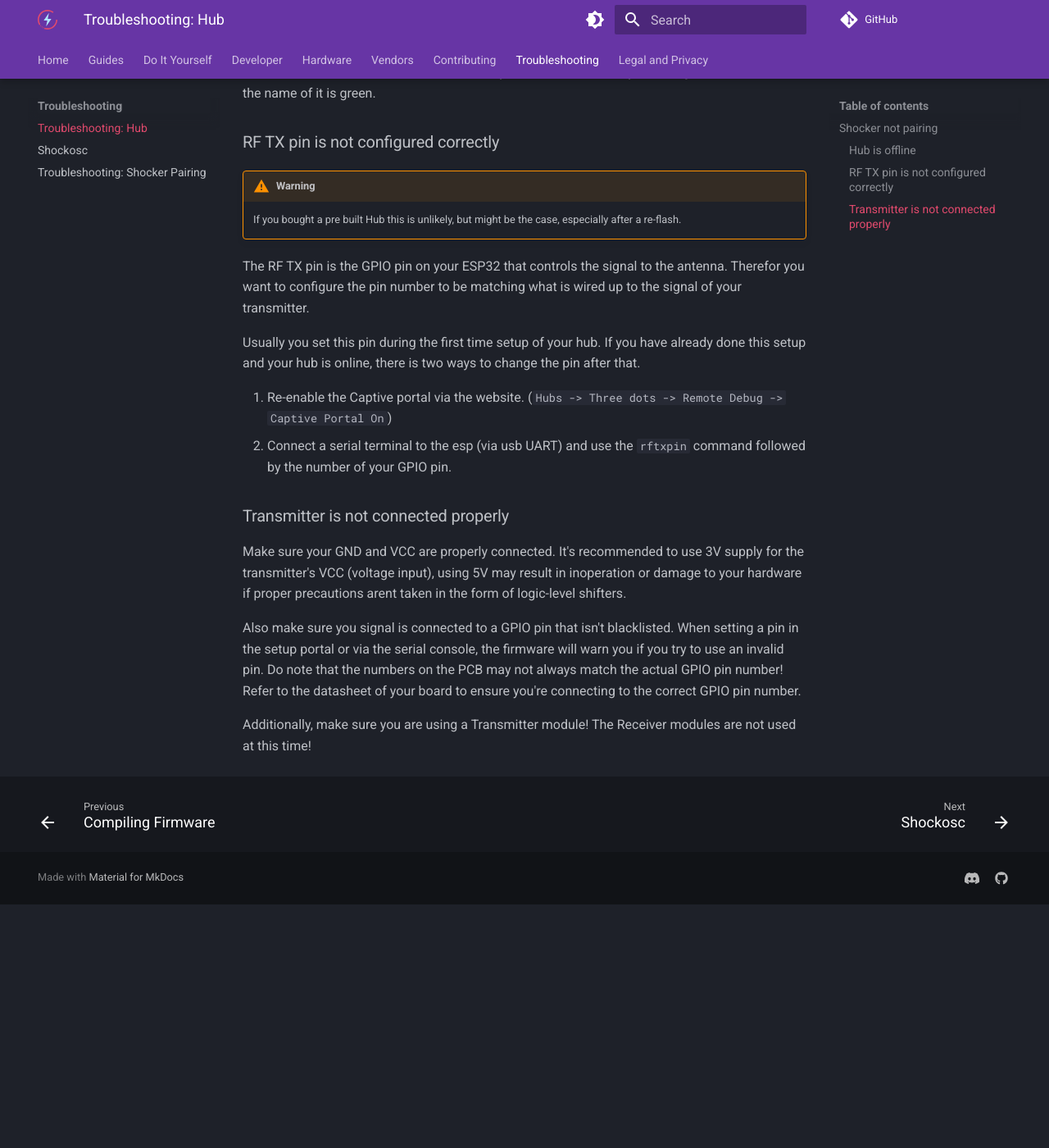
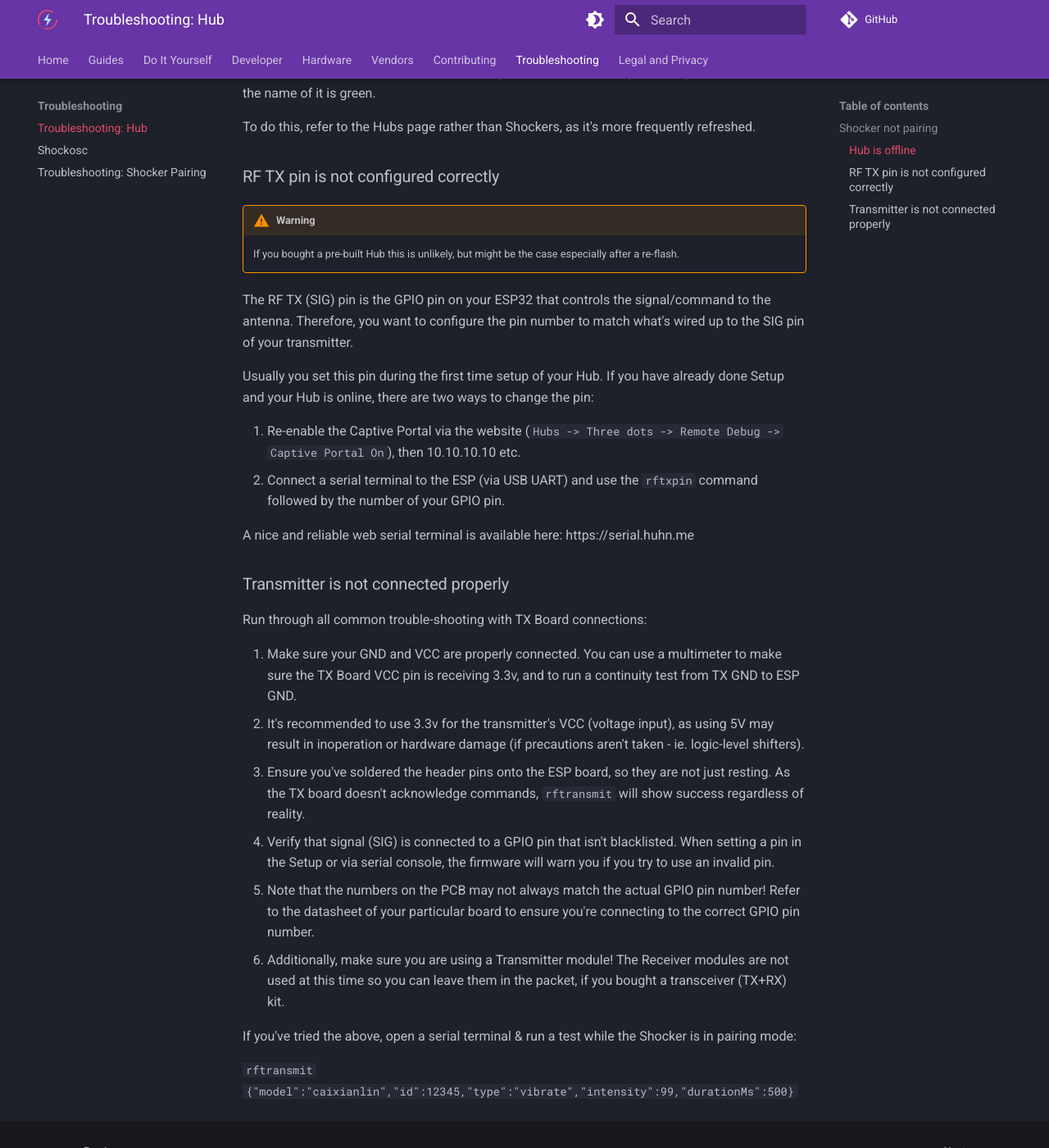
Before and after one commit to OpenShock/Wiki, an MkDocs documentation site: the page built from docs/troubleshooting/hub.md, in a window 1280 px wide and 1400 px high, scrolled down 416 px. Shown: the whole window at 82% size. Built offline with MkDocs 1.6.1 and Material for MkDocs 9.7.7, drawn with Linux system fonts in a browser that asks for light colours; comment, search, counter and statistics services are not loaded; before the commit the page ends 1519 px from its top, so only the background shows below that.

Commit message:
Expand troubleshooting (pairing issues)

```diff
--- a/docs/troubleshooting/hub.md
+++ b/docs/troubleshooting/hub.md
@@ -12,24 +12,33 @@
 
 Make sure the Hub is online on the Website, you can confirm this by checking if the dot next to the name of it is green.
 
+To do this, refer to the Hubs page rather than Shockers, as it's more frequently refreshed.
+
 ### RF TX pin is not configured correctly
 
 !!! warning
-    If you bought a pre built Hub this is unlikely, but might be the case, especially after a re-flash.
+    If you bought a pre-built Hub this is unlikely, but might be the case especially after a re-flash.
 
-The RF TX pin is the GPIO pin on your ESP32 that controls the signal to the antenna.
-Therefor you want to configure the pin number to be matching what is wired up to the signal of your transmitter.
+The RF TX (SIG) pin is the GPIO pin on your ESP32 that controls the signal/command to the antenna. Therefore, you want to configure the pin number to match what's wired up to the SIG pin of your transmitter.
 
-Usually you set this pin during the first time setup of your hub. If you have already done this setup and your hub is online, there is two ways to change the pin after that.
+Usually you set this pin during the first time setup of your Hub. If you have already done Setup and your Hub is online, there are two ways to change the pin:
 
-1. Re-enable the Captive portal via the website. (`Hubs -> Three dots -> Remote Debug -> Captive Portal On`)
-2. Connect a serial terminal to the esp (via usb UART) and use the `rftxpin` command followed by the number of your GPIO pin.
+1. Re-enable the Captive Portal via the website (`Hubs -> Three dots -> Remote Debug -> Captive Portal On`), then 10.10.10.10 etc.
+2. Connect a serial terminal to the ESP (via USB UART) and use the `rftxpin` command followed by the number of your GPIO pin.
+
+A nice and reliable web serial terminal is available here: https://serial.huhn.me
 
 ### Transmitter is not connected properly
 
-Make sure your GND and VCC are properly connected. It's recommended to use 3V supply for the transmitter's VCC (voltage input), using 5V may result in inoperation or damage to your hardware if proper precautions arent taken in the form of logic-level shifters.
+Run through all common trouble-shooting with TX Board connections:
 
-Also make sure you signal is connected to a GPIO pin that isn't blacklisted. When setting a pin in the setup portal or via the serial console, the firmware will warn you if you try to use an invalid pin.
-Do note that the numbers on the PCB may not always match the actual GPIO pin number! Refer to the datasheet of your board to ensure you're connecting to the correct GPIO pin number.
+1. Make sure your GND and VCC are properly connected. You can use a multimeter to make sure the TX Board VCC pin is receiving 3.3v, and to run a continuity test from TX GND to ESP GND.
+2. It's recommended to use 3.3v for the transmitter's VCC (voltage input), as using 5V may result in inoperation or hardware damage (if precautions aren't taken - ie. logic-level shifters).
+3. Ensure you've soldered the header pins onto the ESP board, so they are not just resting. As the TX board doesn't acknowledge commands, `rftransmit` will show success regardless of reality.
+4. Verify that signal (SIG) is connected to a GPIO pin that isn't blacklisted. When setting a pin in the Setup or via serial console, the firmware will warn you if you try to use an invalid pin.
+5. Note that the numbers on the PCB may not always match the actual GPIO pin number! Refer to the datasheet of your particular board to ensure you're connecting to the correct GPIO pin number.
+6. Additionally, make sure you are using a Transmitter module! The Receiver modules are not used at this time so you can leave them in the packet, if you bought a transceiver (TX+RX) kit.
 
-Additionally, make sure you are using a Transmitter module! The Receiver modules are not used at this time!
+If you've tried the above, open a serial terminal & run a test while the Shocker is in pairing mode:
+
+`rftransmit {"model":"caixianlin","id":12345,"type":"vibrate","intensity":99,"durationMs":500}`
```
